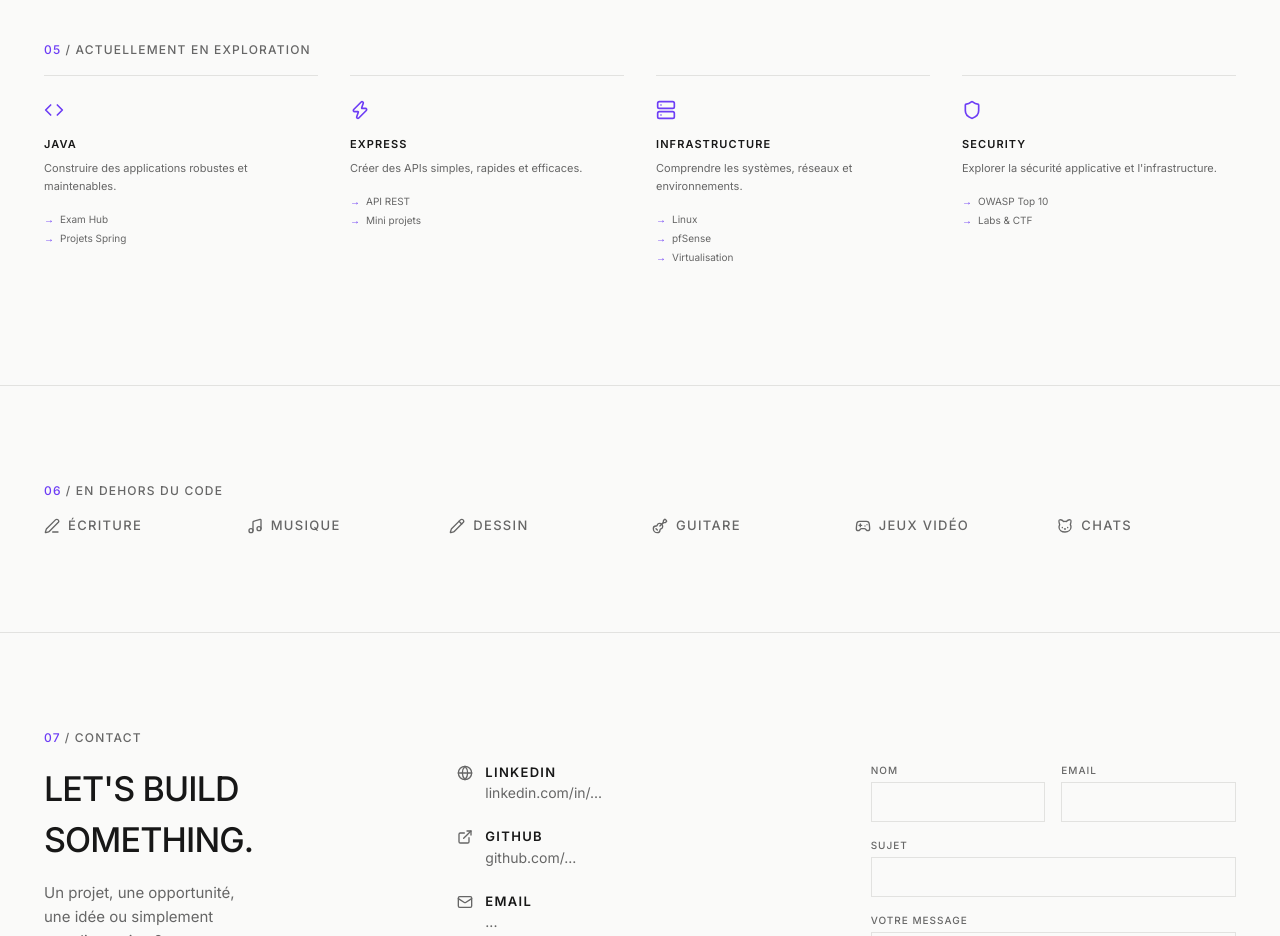
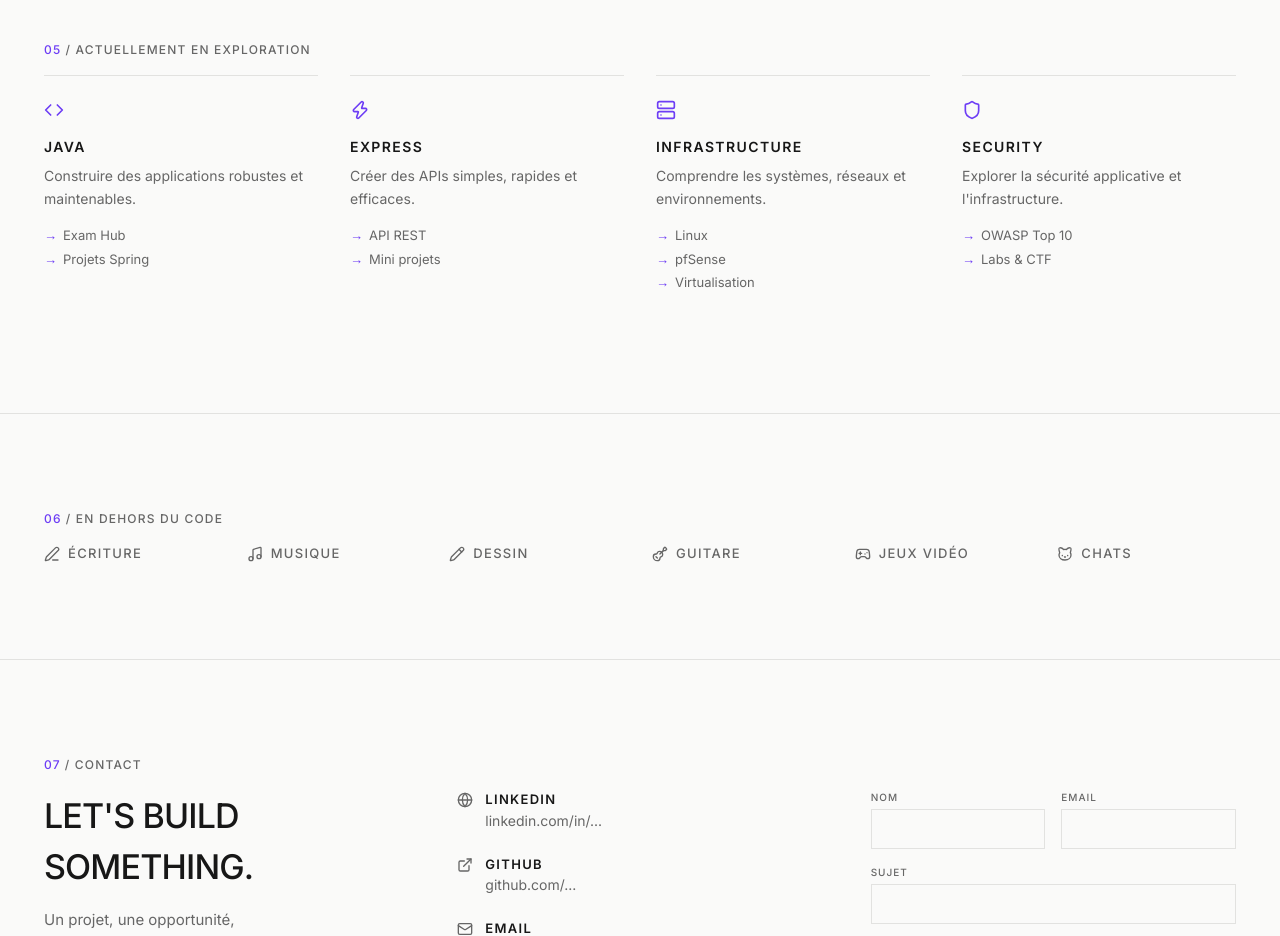
Before and after one commit to ItokianaRAKT/portfolio, a React (Vite) app: page / in a window 1280 px wide. Shown: the part 2160-3096 px from the top of the page. Built offline with nearby package versions, Linux system fonts and the light colour scheme.

Commit message:
fix: scale font sizes in ExplorationCard

```diff
--- a/src/components/ExplorationCard.tsx
+++ b/src/components/ExplorationCard.tsx
@@ -16,11 +16,11 @@ export function ExplorationCard({ technology }: ExplorationCardProps) {
     >
       <Icon className="mb-4 h-5 w-5 text-primary-light dark:text-green-dark" />
 
-      <h3 className="mb-2 text-[11px] font-semibold uppercase tracking-widest text-text-primary-light dark:text-text-primary-dark">
+      <h3 className="mb-2 text-[14px] font-semibold uppercase tracking-widest text-text-primary-light dark:text-text-primary-dark">
         {technology.title}
       </h3>
 
-      <p className="mb-4 text-[11px] leading-relaxed text-text-secondary-light dark:text-text-secondary-dark">
+      <p className="mb-4 text-[14px] leading-relaxed text-text-secondary-light dark:text-text-secondary-dark">
         {technology.description}
       </p>
 
@@ -28,7 +28,7 @@ export function ExplorationCard({ technology }: ExplorationCardProps) {
         {technology.items.map(item => (
           <li
             key={item}
-            className="flex items-center gap-1.5 text-[10px] text-text-secondary-light dark:text-text-secondary-dark"
+            className="flex items-center gap-1.5 text-[13px] text-text-secondary-light dark:text-text-secondary-dark"
           >
             <span className="text-primary-light dark:text-green-dark">→</span>
             {item}
```
